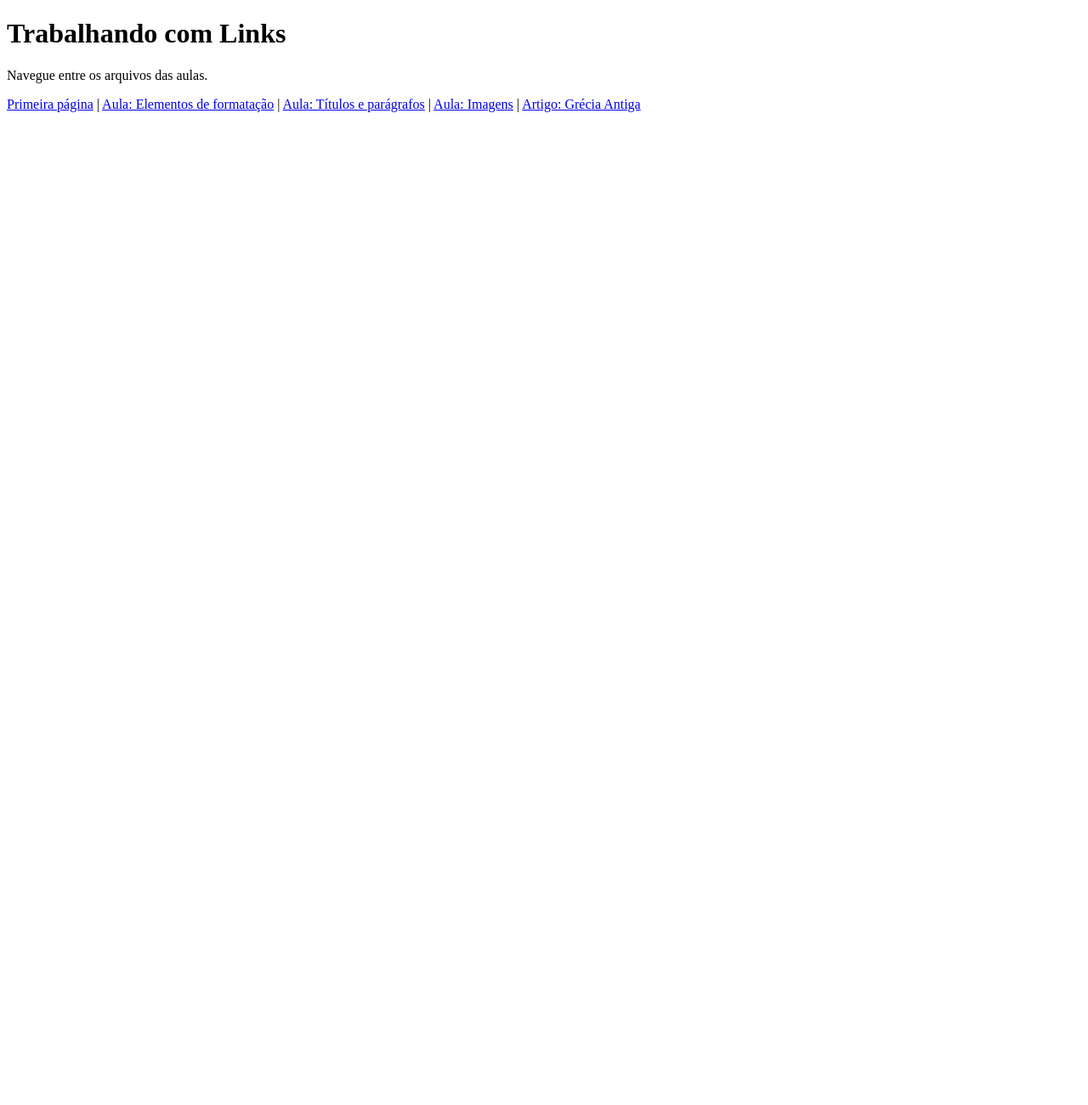
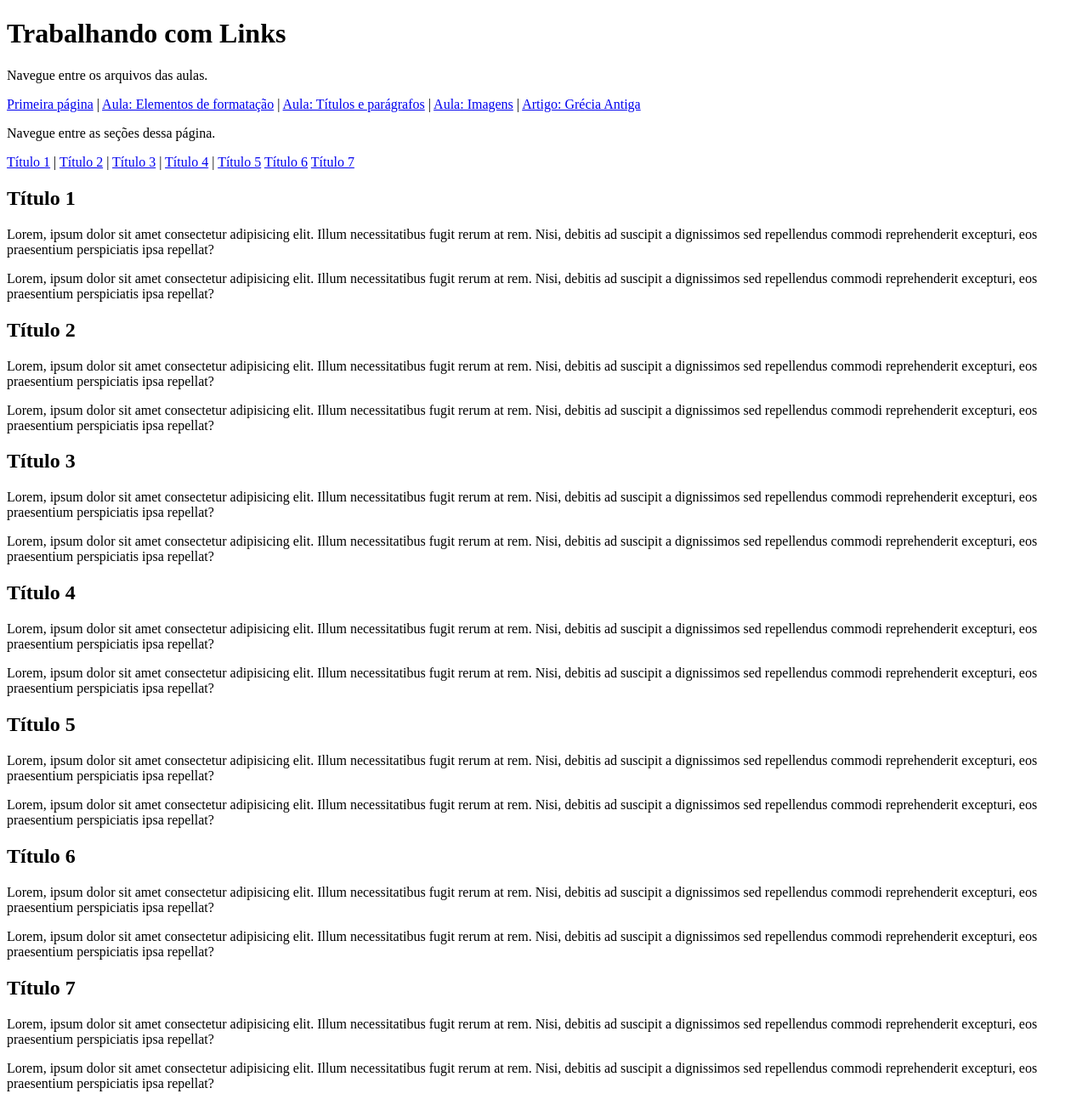
Before and after one commit to jhonedev/curso-desenvolvimento-fullstack-onebitecode, a plain HTML site: page semana-1/fundamentos-do-html/links - a/index.html in a window 1280 px wide. Shown: the whole page at 85% size. Before the commit the page ends 800 px from the top, so only its background shows below. Drawn offline with Linux system fonts and the light colour scheme.

Commit message:
Aprendendo como navegar entre links na mesma página atraves do atributo #

```diff
--- a/semana-1/fundamentos-do-html/links - a/index.html
+++ b/semana-1/fundamentos-do-html/links - a/index.html
@@ -1,10 +1,12 @@
 <!DOCTYPE html>
 <html lang="en">
+
 <head>
     <meta charset="UTF-8">
     <meta name="viewport" content="width=device-width, initial-scale=1.0">
     <title>Trabalhando com Links</title>
 </head>
+
 <body>
     <h1>Trabalhando com Links</h1>
 
@@ -16,5 +18,73 @@
         <a href="/imagens/">Aula: Imagens</a> |
         <a href="/grecia">Artigo: Grécia Antiga</a>
     </div>
+
+    <div>
+        <p>Navegue entre as seções dessa página.</p>
+        <a href="#titulo-1">Título 1</a> |
+        <a href="#titulo-2">Título 2</a> |
+        <a href="#titulo-3">Título 3</a> |
+        <a href="#titulo-4">Título 4</a> |
+        <a href="#titulo-5">Título 5</a>
+        <a href="#titulo-6">Título 6</a>
+        <a href="#titulo-7">Título 7</a>
+    </div>
+
+    <h2 id="titulo-1">Título 1</h2>
+    <p>Lorem, ipsum dolor sit amet consectetur adipisicing elit. Illum necessitatibus fugit rerum at rem. Nisi, debitis
+        ad suscipit a dignissimos sed repellendus commodi reprehenderit excepturi, eos praesentium perspiciatis ipsa
+        repellat?</p>
+    <p>Lorem, ipsum dolor sit amet consectetur adipisicing elit. Illum necessitatibus fugit rerum at rem. Nisi, debitis
+        ad suscipit a dignissimos sed repellendus commodi reprehenderit excepturi, eos praesentium perspiciatis ipsa
+        repellat?</p>
+
+    <h2 id="titulo-2">Título 2</h2>
+    <p>Lorem, ipsum dolor sit amet consectetur adipisicing elit. Illum necessitatibus fugit rerum at rem. Nisi, debitis
+        ad suscipit a dignissimos sed repellendus commodi reprehenderit excepturi, eos praesentium perspiciatis ipsa
+        repellat?</p>
+    <p>Lorem, ipsum dolor sit amet consectetur adipisicing elit. Illum necessitatibus fugit rerum at rem. Nisi, debitis
+        ad suscipit a dignissimos sed repellendus commodi reprehenderit excepturi, eos praesentium perspiciatis ipsa
+        repellat?</p>
+
+    <h2 id="titulo-3">Título 3</h2>
+    <p>Lorem, ipsum dolor sit amet consectetur adipisicing elit. Illum necessitatibus fugit rerum at rem. Nisi, debitis
+        ad suscipit a dignissimos sed repellendus commodi reprehenderit excepturi, eos praesentium perspiciatis ipsa
+        repellat?</p>
+    <p>Lorem, ipsum dolor sit amet consectetur adipisicing elit. Illum necessitatibus fugit rerum at rem. Nisi, debitis
+        ad suscipit a dignissimos sed repellendus commodi reprehenderit excepturi, eos praesentium perspiciatis ipsa
+        repellat?</p>
+
+    <h2 id="titulo-4">Título 4</h2>
+    <p>Lorem, ipsum dolor sit amet consectetur adipisicing elit. Illum necessitatibus fugit rerum at rem. Nisi, debitis
+        ad suscipit a dignissimos sed repellendus commodi reprehenderit excepturi, eos praesentium perspiciatis ipsa
+        repellat?</p>
+    <p>Lorem, ipsum dolor sit amet consectetur adipisicing elit. Illum necessitatibus fugit rerum at rem. Nisi, debitis
+        ad suscipit a dignissimos sed repellendus commodi reprehenderit excepturi, eos praesentium perspiciatis ipsa
+        repellat?</p>
+
+    <h2 id="titulo-5">Título 5</h2>
+    <p>Lorem, ipsum dolor sit amet consectetur adipisicing elit. Illum necessitatibus fugit rerum at rem. Nisi, debitis
+        ad suscipit a dignissimos sed repellendus commodi reprehenderit excepturi, eos praesentium perspiciatis ipsa
+        repellat?</p>
+    <p>Lorem, ipsum dolor sit amet consectetur adipisicing elit. Illum necessitatibus fugit rerum at rem. Nisi, debitis
+        ad suscipit a dignissimos sed repellendus commodi reprehenderit excepturi, eos praesentium perspiciatis ipsa
+        repellat?</p>
+
+    <h2 id="titulo-6">Título 6</h2>
+    <p>Lorem, ipsum dolor sit amet consectetur adipisicing elit. Illum necessitatibus fugit rerum at rem. Nisi, debitis
+        ad suscipit a dignissimos sed repellendus commodi reprehenderit excepturi, eos praesentium perspiciatis ipsa
+        repellat?</p>
+    <p>Lorem, ipsum dolor sit amet consectetur adipisicing elit. Illum necessitatibus fugit rerum at rem. Nisi, debitis
+        ad suscipit a dignissimos sed repellendus commodi reprehenderit excepturi, eos praesentium perspiciatis ipsa
+        repellat?</p>
+
+    <h2 id="titulo-7">Título 7</h2>
+    <p>Lorem, ipsum dolor sit amet consectetur adipisicing elit. Illum necessitatibus fugit rerum at rem. Nisi, debitis
+        ad suscipit a dignissimos sed repellendus commodi reprehenderit excepturi, eos praesentium perspiciatis ipsa
+        repellat?</p>
+    <p>Lorem, ipsum dolor sit amet consectetur adipisicing elit. Illum necessitatibus fugit rerum at rem. Nisi, debitis
+        ad suscipit a dignissimos sed repellendus commodi reprehenderit excepturi, eos praesentium perspiciatis ipsa
+        repellat?</p>
 </body>
+
 </html>
```
